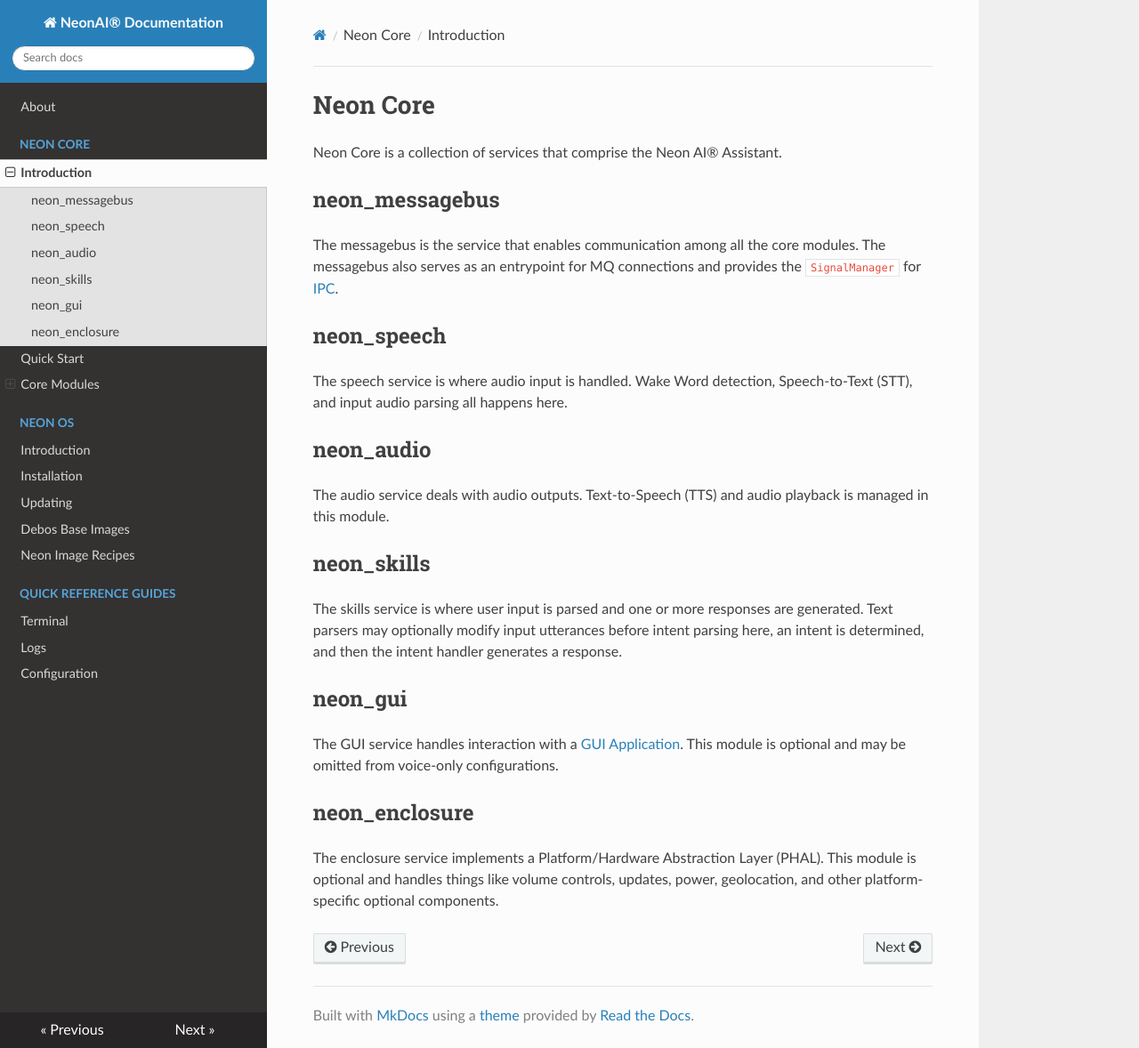
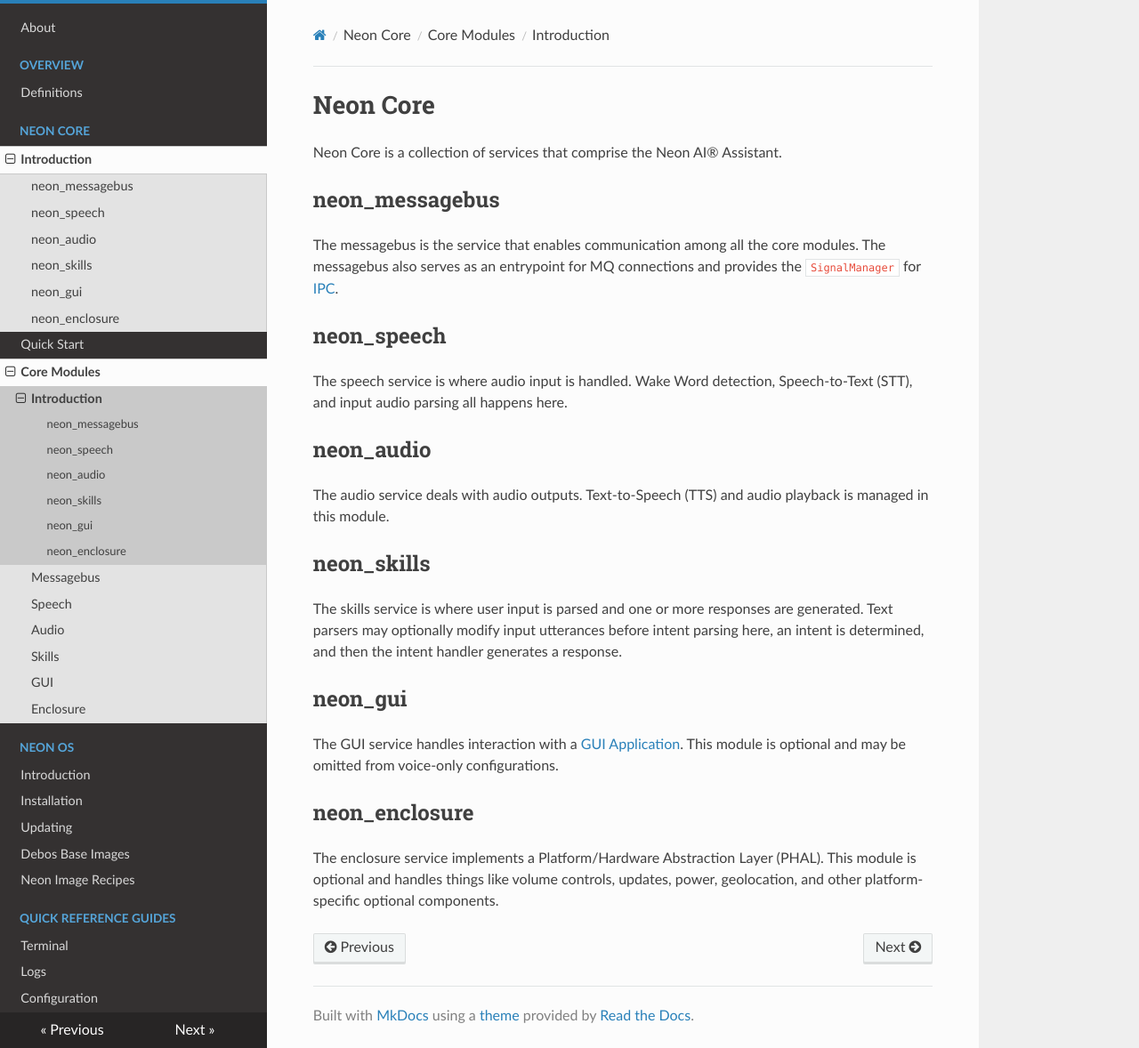
Before and after one commit to NeonGeckoCom/neon-docs, an MkDocs documentation site: the page built from docs/neon_core/index.md, in a window 1280 px wide and 1178 px high. Shown: the whole window at 89% size. Built offline with MkDocs 1.6.1, drawn with Linux system fonts in a browser that asks for light colours; nearby versions of some CDN libraries; some of the changed lines change nothing that is shown.

Commit message:
Add definitions document and update mkdocs spec

```diff
--- /dev/null
+++ b/docs/overview/definitions.md
@@ -0,0 +1,86 @@
+# Definitions of Technical Terms Used
+There are a number of terms used that refer to specific modules, objects, or
+other technical elements.
+
+## Neon Technologies
+Some commonly used Neon technologies are described here.
+
+### Neon Core
+Neon Core refers specifically to the collection of "core" Neon modules.
+More information about these modules can be found in the
+[Core Modules](https://neongeckocom.github.io/neon-docs/neon_core/index) section
+of this documentation.
+
+### Neon OS
+Neon OS refers to operating systems (sometimes referred to as 'images') that
+include Neon Core and other software. More information can be found in the
+[Neon OS](https://neongeckocom.github.io/neon-docs/neon_os/) section of this
+documentation.
+
+### Diana
+Diana (Device Independent API for Neon AI) is a collection of microservices that
+run on a backend server. More information is available
+[on GitHub](https://github.com/neongeckocom/neon-diana-utils).
+
+### Mana
+Mana (Messagebus Application for Neon AI) is a Commandline Application for
+interacting with services on the
+[Messagebus](https://neongeckocom.github.io/neon-docs/neon_core/messagebus).
+More information is available
+[on Github](https://github.com/neongeckocom/neon-mana-utils)
+
+### Iris
+Iris (Interactive Relay for Intelligence Systems) is a Python module and
+Commandline Application for interacting with services on the MQ Bus.
+More information is available
+[on Github](https://neongeckocom.github.io/neon-docs/neon_core/index).
+
+## Neon (and OVOS and Mycroft) Core
+Some commonly used terms in the context of Neon (and other) Cores. See also
+the [OVOS Docs](https://openvoiceos.github.io/community-docs/glossary/) and
+[Mycroft Docs](https://mycroft-ai.gitbook.io/docs/about-mycroft-ai/glossary).
+
+### Module
+"Module" is sometimes used to refer to a
+[Neon Core Service](https://neongeckocom.github.io/neon-docs/neon_core/index).
+Note that "module" is also defined
+[in Python](https://docs.python.org/3/tutorial/modules.html#more-on-modules).
+
+### Utterance
+The text associated with something said or typed in by a user.
+
+### Intent
+The calculated meaning of an [utterance](#utterance).
+
+### Plugin
+A Python package that is optional and interchangeable. More information
+is available in the [OVOS Plugin Manager Documentation](https://openvoiceos.github.io/community-docs/OPM/).
+
+### Skill
+An object that extends the `MycroftSkill` class. Skills generally
+provide some [intent](#intent) handling, but are not required to.
+> Note that a Python package containing a skill object is also referred to as a 'skill'
+
+### Message
+A `message` is a specific object class defined in the
+[mycroft-bus-client](https://github.com/MycroftAI/mycroft-messagebus-client#message).
+
+## Skills
+Some commonly used terms in the context of [skills](#skill).
+
+### Intent Handler
+A skill object `method` that is associated with an [intent](#intent).
+
+### Skill Settings
+A skill-specific settings object (`MycroftSkill.settings`).
+
+### vocab (voc)
+Structured plaintext files that define a skill's known vocabulary for parsing
+user inputs ([utterances](#utterance))
+
+### dialog
+Structured plaintext files that define a skill's responses.
+
+### regex (rx)
+Structured plaintext files that define
+[regex parsing](https://docs.python.org/3/howto/regex.html) for a skill.
--- a/mkdocs.yml
+++ b/mkdocs.yml
@@ -4,10 +4,13 @@
 
 nav:
     - About: index.md
+    - Overview:
+        - Definitions: overview/definitions
     - Neon Core:
           - Introduction: neon_core/index.md
           - Quick Start: neon_core/quick_start.md
           - Core Modules:
+                - Introduction: neon_core/index.md
                 - Messagebus: neon_core/neon_messagebus.md
                 - Speech: neon_core/neon_speech.md
                 - Audio: neon_core/neon_audio.md
```
